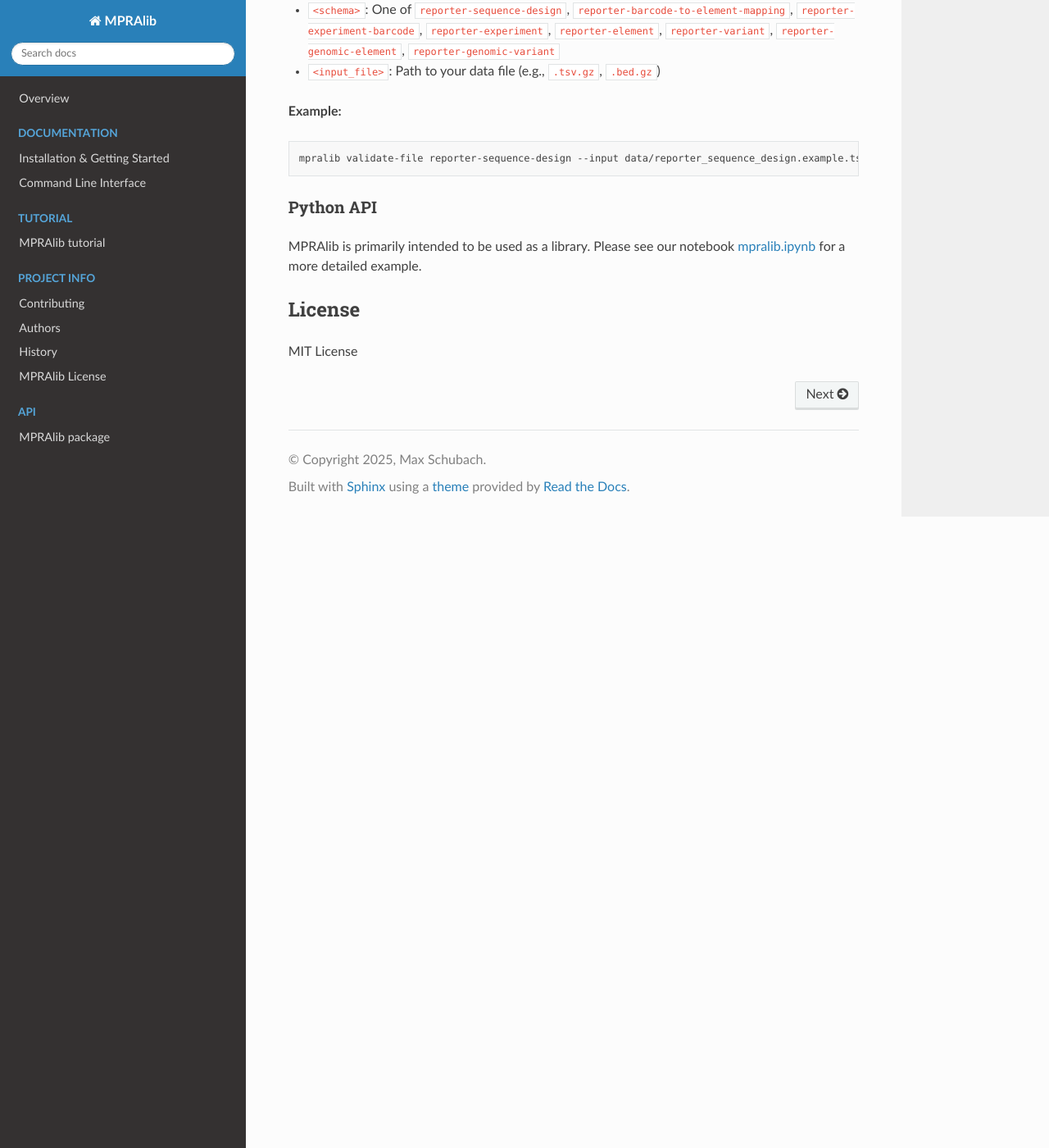
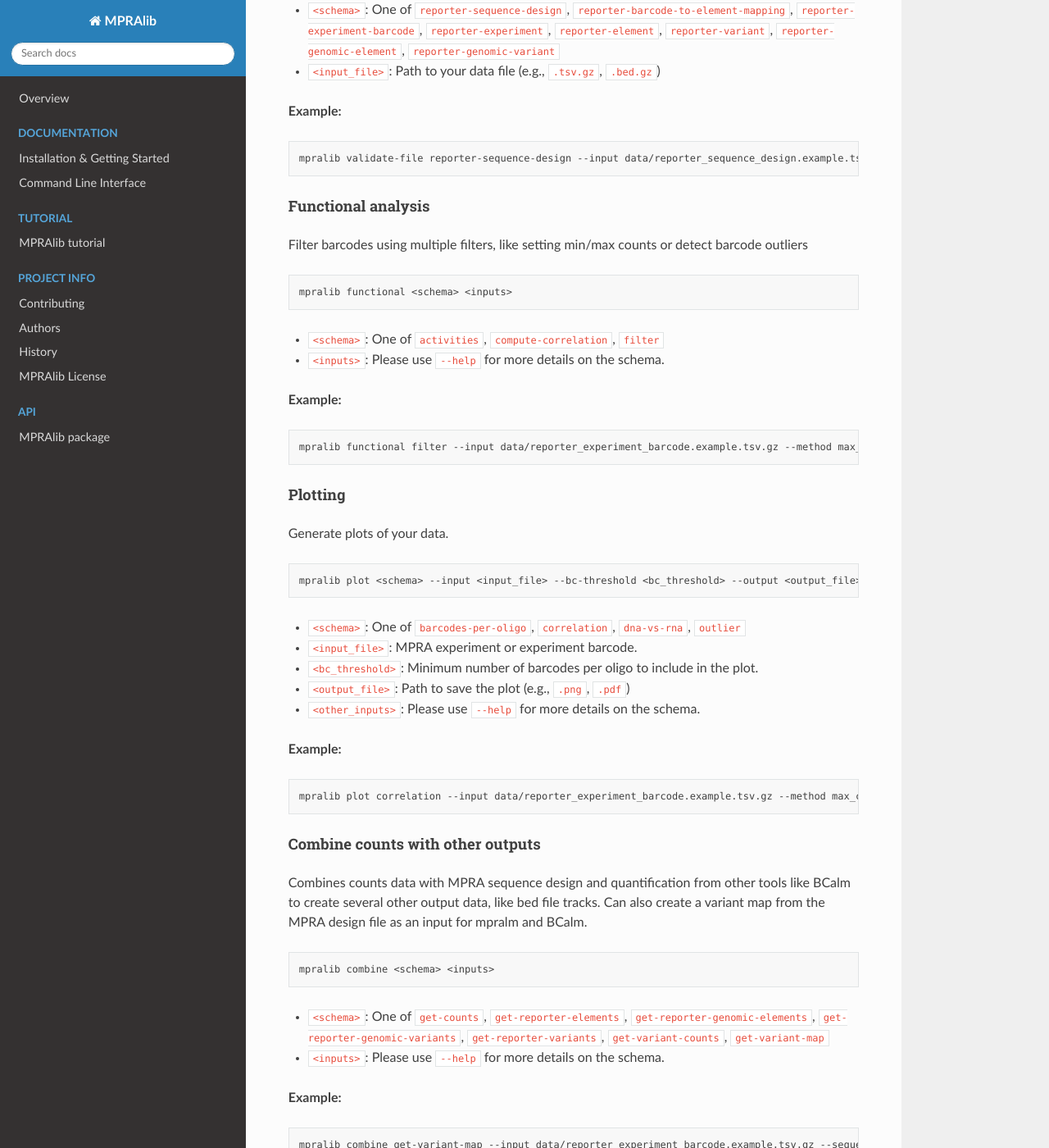
Before and after one commit to kircherlab/MPRAlib, a Sphinx documentation site: the page built from docs/index.rst, in a window 1280 px wide and 1400 px high, scrolled down 907 px. Shown: the whole window at 82% size. Built offline with Sphinx 7.4.7 and the Read the Docs theme 3.1.0, drawn with Linux system fonts in a browser that asks for light colours.

Commit message:
start with new tests. renames cli sequence_design to combine

```diff
--- a/docs/index.rst
+++ b/docs/index.rst
@@ -68,6 +68,67 @@
 
     mpralib validate-file reporter-sequence-design --input data/reporter_sequence_design.example.tsv.gz
 
+
+Functional analysis
+~~~~~~~~~~~~~~~~~~
+
+Filter barcodes using multiple filters, like setting min/max counts or detect barcode outliers
+
+.. code-block:: bash
+
+    mpralib functional <schema> <inputs>
+
+- ``<schema>``: One of ``activities``, ``compute-correlation``, ``filter``
+- ``<inputs>``: Please use ``--help`` for more details on the schema.
+
+**Example:**
+
+.. code-block:: bash
+
+    mpralib functional filter --input data/reporter_experiment_barcode.example.tsv.gz --method max_count --method-values '{"rna_max_count": 500, "dna_max_count": 300}' --output-barcode data/reporter_experiment_barcode.filtered.tsv.gz
+
+
+Plotting
+~~~~~~~~
+
+Generate plots of your data.
+
+.. code-block:: bash
+
+    mpralib plot <schema> --input <input_file> --bc-threshold <bc_threshold> --output <output_file> <other_inputs>
+
+- ``<schema>``: One of ``barcodes-per-oligo``, ``correlation``, ``dna-vs-rna``, ``outlier``
+- ``<input_file>``: MPRA experiment or experiment barcode.
+- ``<bc_threshold>``: Minimum number of barcodes per oligo to include in the plot.
+- ``<output_file>``: Path to save the plot (e.g., ``.png``, ``.pdf``)
+- ``<other_inputs>``: Please use ``--help`` for more details on the schema.
+
+**Example:**
+
+.. code-block:: bash
+
+    mpralib plot correlation --input data/reporter_experiment_barcode.example.tsv.gz --method max_count --method-values '{"rna_max_count": 500, "dna_max_count": 300}' --output-barcode data/reporter_experiment_barcode.filtered.tsv.gz
+
+
+Combine counts with other outputs
+~~~~~~~~~~~~~~~~~~~~~~~~~~~~~~~~~~
+
+Combines counts data with MPRA sequence design and quantification from other tools like BCalm to create several other output data, like bed file tracks. Can also create a variant map from the MPRA design file as an input for mpralm and BCalm.
+
+.. code-block:: bash
+
+    mpralib combine <schema> <inputs>
+
+- ``<schema>``: One of ``get-counts``, ``get-reporter-elements``, ``get-reporter-genomic-elements``, ``get-reporter-genomic-variants``, ``get-reporter-variants``, ``get-variant-counts``, ``get-variant-map``
+- ``<inputs>``: Please use ``--help`` for more details on the schema.
+
+**Example:**
+
+.. code-block:: bash
+
+    mpralib combine get-variant-map --input data/reporter_experiment_barcode.example.tsv.gz --sequence-design data/mpra_sequence_design.example.tsv.gz --output data/variant_map_of_oligo.tsv.gz
+
+
 Python API
 ^^^^^^^^^^
 
```
Also changed, not shown: 4 other files.
